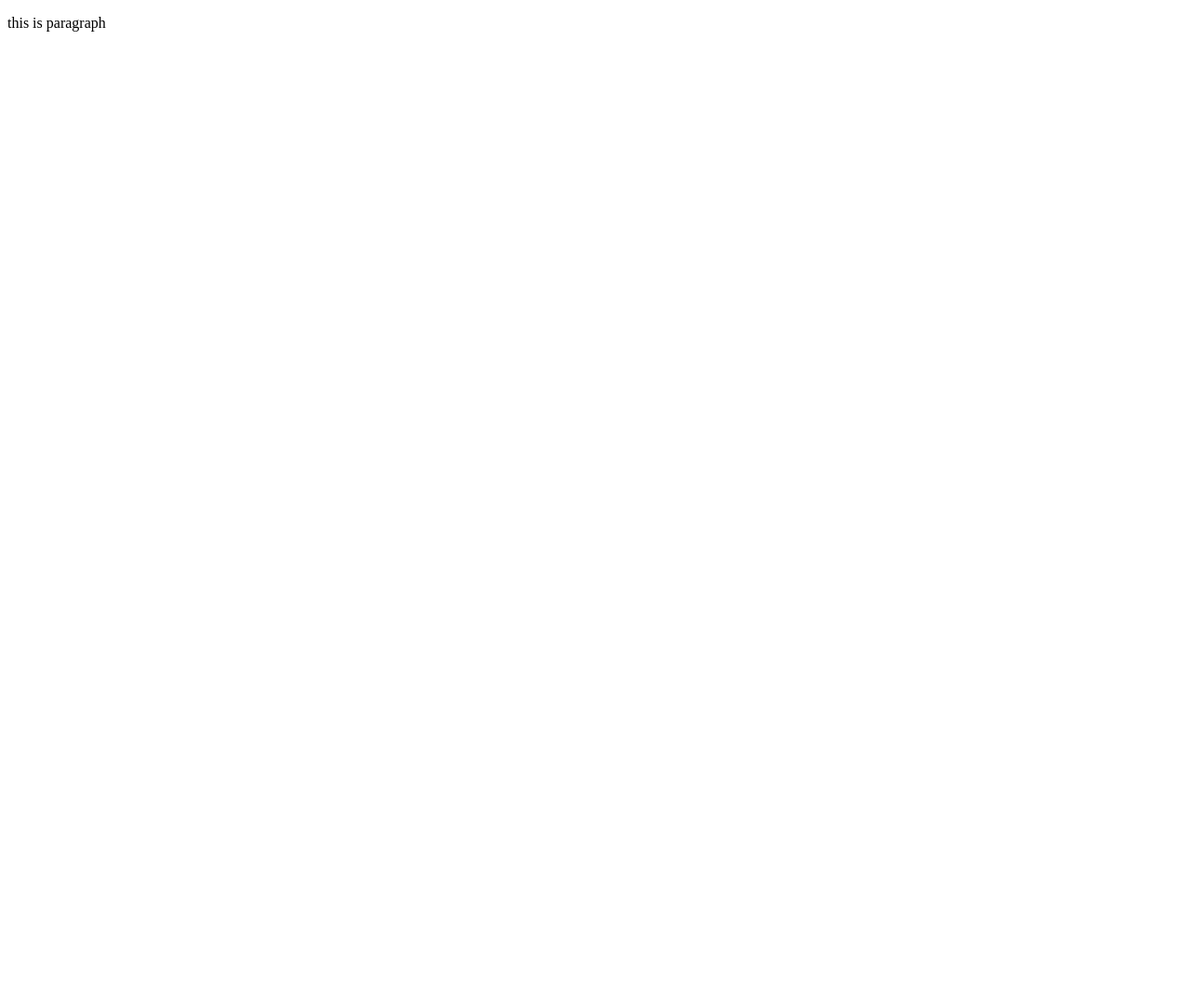
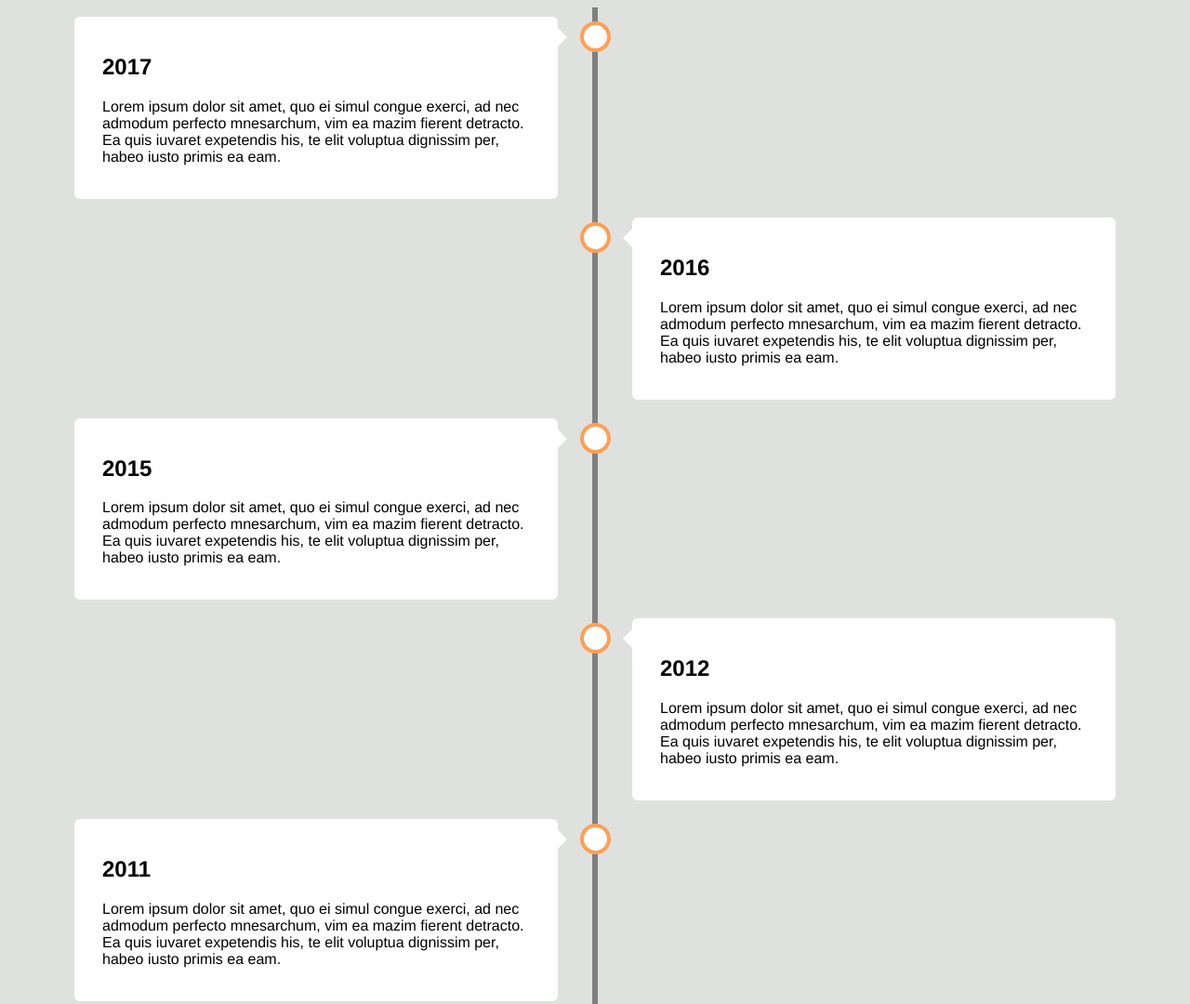
Before and after one commit to rajivfkhrr/index, a plain HTML site: page index.html in a window 1280 px wide. Shown: the top 1080 px of the page at 93% size. Before the commit the page ends 800 px from the top, so only its background shows below. Drawn offline with Linux system fonts and the light colour scheme.

Commit message:
Update index.html

```diff
--- a/index.html
+++ b/index.html
@@ -1,20 +1,183 @@
 <!DOCTYPE html>
-<html lang="en">
+<html>
+<head>
+<meta name="viewport" content="width=device-width, initial-scale=1.0">
+<style>
+* {
+  box-sizing: border-box;
+}
 
-<head>
-    <title>Resume</title>
-    <meta charset="utf-8">
-    <meta name="viewport" content="width=device-width, initial-scale=1">
+body {
+  background-color: #1212;
+  font-family: Helvetica, sans-serif;
+}
 
-    <link rel="apple-touch-icon" href="https://www.pizzahut.co.id/img/PHI-Red-Web-Icon-100x100px.ee9cc554.png">
-    <link rel="shortcut icon" type="image/x-icon" href="https://www.pizzahut.co.id/favicon.png">
+/* The actual timeline (the vertical ruler) */
+.timeline {
+  position: relative;
+  max-width: 1200px;
+  margin: 0 auto;
+}
 
+/* The actual timeline (the vertical ruler) */
+.timeline::after {
+  content: '';
+  position: absolute;
+  width: 6px;
+  background-color: gray;
+  top: 0;
+  bottom: 0;
+  left: 50%;
+  margin-left: -3px;
+}
+
+/* Container around content */
+.container {
+  padding: 10px 40px;
+  position: relative;
+  background-color: inherit;
+  width: 50%;
+}
+
+/* The circles on the timeline */
+.container::after {
+  content: '';
+  position: absolute;
+  width: 25px;
+  height: 25px;
+  right: -17px;
+  background-color: white;
+  border: 4px solid #FF9F55;
+  top: 15px;
+  border-radius: 50%;
+  z-index: 1;
+}
+
+/* Place the container to the left */
+.left {
+  left: 0;
+}
+
+/* Place the container to the right */
+.right {
+  left: 50%;
+}
+
+/* Add arrows to the left container (pointing right) */
+.left::before {
+  content: " ";
+  height: 0;
+  position: absolute;
+  top: 22px;
+  width: 0;
+  z-index: 1;
+  right: 30px;
+  border: medium solid white;
+  border-width: 10px 0 10px 10px;
+  border-color: transparent transparent transparent white;
+}
+
+/* Add arrows to the right container (pointing left) */
+.right::before {
+  content: " ";
+  height: 0;
+  position: absolute;
+  top: 22px;
+  width: 0;
+  z-index: 1;
+  left: 30px;
+  border: medium solid white;
+  border-width: 10px 10px 10px 0;
+  border-color: transparent white transparent transparent;
+}
+
+/* Fix the circle for containers on the right side */
+.right::after {
+  left: -16px;
+}
+
+/* The actual content */
+.content {
+  padding: 20px 30px;
+  background-color: white;
+  position: relative;
+  border-radius: 6px;
+}
+
+/* Media queries - Responsive timeline on screens less than 600px wide */
+@media screen and (max-width: 600px) {
+  /* Place the timelime to the left */
+  .timeline::after {
+  left: 31px;
+  }
+
+  /* Full-width containers */
+  .container {
+  width: 100%;
+  padding-left: 70px;
+  padding-right: 25px;
+  }
+
+  /* Make sure that all arrows are pointing leftwards */
+  .container::before {
+  left: 60px;
+  border: medium solid white;
+  border-width: 10px 10px 10px 0;
+  border-color: transparent white transparent transparent;
+  }
+
+  /* Make sure all circles are at the same spot */
+  .left::after, .right::after {
+  left: 15px;
+  }
+
+  /* Make all right containers behave like the left ones */
+  .right {
+  left: 0%;
+  }
+}
+</style>
 </head>
-
 <body>
 
-  <p> this is paragraph </p>
+<div class="timeline">
+  <div class="container left">
+    <div class="content">
+      <h2>2017</h2>
+      <p>Lorem ipsum dolor sit amet, quo ei simul congue exerci, ad nec admodum perfecto mnesarchum, vim ea mazim fierent detracto. Ea quis iuvaret expetendis his, te elit voluptua dignissim per, habeo iusto primis ea eam.</p>
+    </div>
+  </div>
+  <div class="container right">
+    <div class="content">
+      <h2>2016</h2>
+      <p>Lorem ipsum dolor sit amet, quo ei simul congue exerci, ad nec admodum perfecto mnesarchum, vim ea mazim fierent detracto. Ea quis iuvaret expetendis his, te elit voluptua dignissim per, habeo iusto primis ea eam.</p>
+    </div>
+  </div>
+  <div class="container left">
+    <div class="content">
+      <h2>2015</h2>
+      <p>Lorem ipsum dolor sit amet, quo ei simul congue exerci, ad nec admodum perfecto mnesarchum, vim ea mazim fierent detracto. Ea quis iuvaret expetendis his, te elit voluptua dignissim per, habeo iusto primis ea eam.</p>
+    </div>
+  </div>
+  <div class="container right">
+    <div class="content">
+      <h2>2012</h2>
+      <p>Lorem ipsum dolor sit amet, quo ei simul congue exerci, ad nec admodum perfecto mnesarchum, vim ea mazim fierent detracto. Ea quis iuvaret expetendis his, te elit voluptua dignissim per, habeo iusto primis ea eam.</p>
+    </div>
+  </div>
+  <div class="container left">
+    <div class="content">
+      <h2>2011</h2>
+      <p>Lorem ipsum dolor sit amet, quo ei simul congue exerci, ad nec admodum perfecto mnesarchum, vim ea mazim fierent detracto. Ea quis iuvaret expetendis his, te elit voluptua dignissim per, habeo iusto primis ea eam.</p>
+    </div>
+  </div>
+  <div class="container right">
+    <div class="content">
+      <h2>2007</h2>
+      <p>Lorem ipsum dolor sit amet, quo ei simul congue exerci, ad nec admodum perfecto mnesarchum, vim ea mazim fierent detracto. Ea quis iuvaret expetendis his, te elit voluptua dignissim per, habeo iusto primis ea eam.</p>
+    </div>
+  </div>
+</div>
 
 </body>
-
 </html>
```
